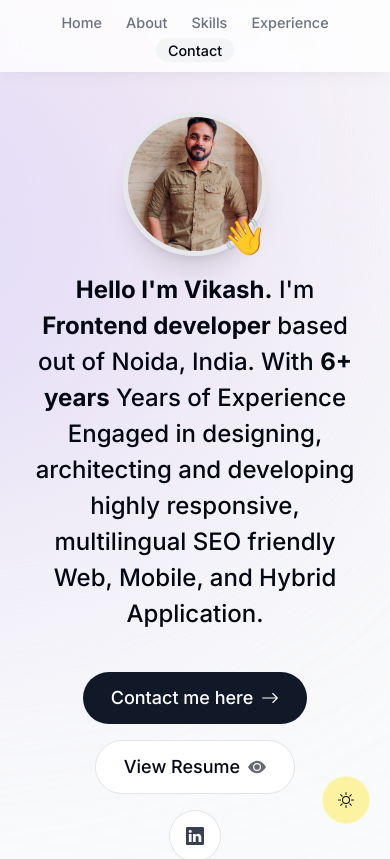
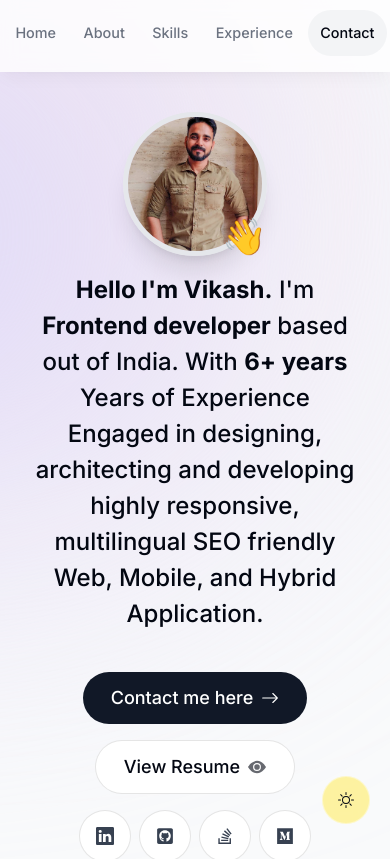
Before and after one commit to vikash5529/portfolio-vikash, a Next.js app: page / in a window 390 px wide. Shown: the top 859 px of the page. Built offline with nearby package versions, Linux system fonts and the light colour scheme; no server answers.

Commit message:
Update css

```diff
--- a/components/experience.tsx
+++ b/components/experience.tsx
@@ -18,7 +18,7 @@ export default function Experience() {
   });
   const { theme } = useThemeContext();
   return (
-    <section ref={ref} id="experience" className="scroll-mt-28 mb-28 sm:mb-40">
+    <section ref={ref} id="experience" className="scroll-mt-28 mb-28 sm:mb-40 text-center">
       <SectionHeading>My Experience</SectionHeading>
       <VerticalTimeline lineColor="">
         {experiencesData.map((item, index) => {
--- a/components/header.tsx
+++ b/components/header.tsx
@@ -19,8 +19,8 @@ function Header() {
                   backdrop-blur-[0.5rem] sm:top-6 sm:h-[3.25rem]
                   sm:w-[30rem] sm:rounded-full sm:shadow-none dark:bg-gray-950 dark:border-black/40 dark:bg-opacity-75"
       ></motion.div>
-      <nav className="flex fixed top-[0.15rem] left-1/2 h-12 -translate-x-1/2 py-2 sm:top-[1.7rem] sm:h-[initial] sm:py-0">
-        <ul className="flex w-[22rem] flex-wrap items-center justify-center gap-y-1 text-[0.9rem] font-medium text-gray-500 sm:w-[initial] sm:flex-nowrap sm:gap-5">
+      <nav className="flex w-full sm:w-[initial] items-baseline fixed top-[0.15rem] left-1/2 h-12 -translate-x-1/2 py-2 sm:top-[1.7rem] sm:h-[initial] sm:py-0">
+        <ul className="flex w-full justify-evenly items-center sm:justify-center gap-y-1 text-[0.9rem] font-medium text-gray-500 sm:w-[initial] sm:flex-nowrap sm:gap-5">
           {links.map((link) => (
             <motion.li
               className="h-3/4 flex items-center justify-center relative"
--- a/components/intro.tsx
+++ b/components/intro.tsx
@@ -62,7 +62,7 @@ function Intro() {
       >
         <span className="font-bold">Hello I&apos;m Vikash.</span> I&apos;m{" "}
         <span className="font-bold">Frontend developer</span> based out of
-        Noida, India. With <span className="font-bold">6+ years</span> Years
+        India. With <span className="font-bold">6+ years</span> Years
         of Experience Engaged in designing, architecting and developing highly
         responsive, multilingual SEO friendly Web, Mobile, and Hybrid
         Application.
@@ -99,6 +99,7 @@ function Intro() {
           View Resume
           <BsEyeFill className="opacity-60 group-hover:scale-105 transition" />
         </a>
+        <div className="flex gap-2">
         <a
           className="bg-white p-4 text-gray-700  flex items-center gap-2 rounded-full outline-none focus:scale-[1.15] hover:scale-[1.15]
           hover:text-gray-950
@@ -134,6 +135,7 @@ function Intro() {
         >
           <FaMedium />
         </a>
+        </div>
       </motion.div>
     </section>
   );
--- a/lib/data.ts
+++ b/lib/data.ts
@@ -28,19 +28,20 @@ export const links = [
 
 export const experiencesData = [
   {
-    title: "Graduation NIT,Puducherry",
-    location: "Puducherry, India",
+    title: "Senior Software Engineer at CoinDCX",
+    location: "Bengaluru, India",
     description:
-      "I graduated after 6 months of studying. I immediately found a job as a front-end developer.",
-    icon: React.createElement(LuGraduationCap),
-    date: "2013-2017",
+      "I'm now working as a Senior Software Engineer. My stack includes Angular React, Next.js, TypeScript.  I'm open to new opportunities.",
+    icon: React.createElement(BsPersonWorkspace),
+    date: "2021 - present",
   },
   {
-    title: "Software Developer at Mphasis",
-    location: "Chennai, India",
-    description: "I worked as a front-end developer for 2 years.",
+    title: "Software Developer at Acquia",
+    location: "Pune, India",
+    description:
+      "I worked as a Frontend developer for 1.6 years. My stack included Angular, React.js, TypeScript",
     icon: React.createElement(BsPersonWorkspace),
-    date: "2017 - 2018",
+    date: "2020 - 2021",
   },
   {
     title: "Consultant at TechVerito Softwares",
@@ -51,20 +52,19 @@ export const experiencesData = [
     date: "2018 - 2020",
   },
   {
-    title: "Software Developer at Acquia",
-    location: "Pune, India",
-    description:
-      "I worked as a Frontend developer for 1.6 years. My stack included Angular, React.js, TypeScript",
+    title: "Software Developer at Mphasis",
+    location: "Chennai, India",
+    description: "I worked as a front-end developer for 2 years.",
     icon: React.createElement(BsPersonWorkspace),
-    date: "2020 - 2021",
+    date: "2017 - 2018",
   },
   {
-    title: "Senior Software Engineer at CoinDCX",
-    location: "Noida, India",
+    title: "Graduation NIT,Puducherry",
+    location: "Puducherry, India",
     description:
-      "I'm now working as a Senior Software Engineer. My stack includes Angular React, Next.js, TypeScript.  I'm open to new opportunities.",
-    icon: React.createElement(BsPersonWorkspace),
-    date: "2021 - present",
+      "I graduated after 6 months of studying. I immediately found a job as a front-end developer.",
+    icon: React.createElement(LuGraduationCap),
+    date: "2013-2017",
   },
 ] as const;
 
```
